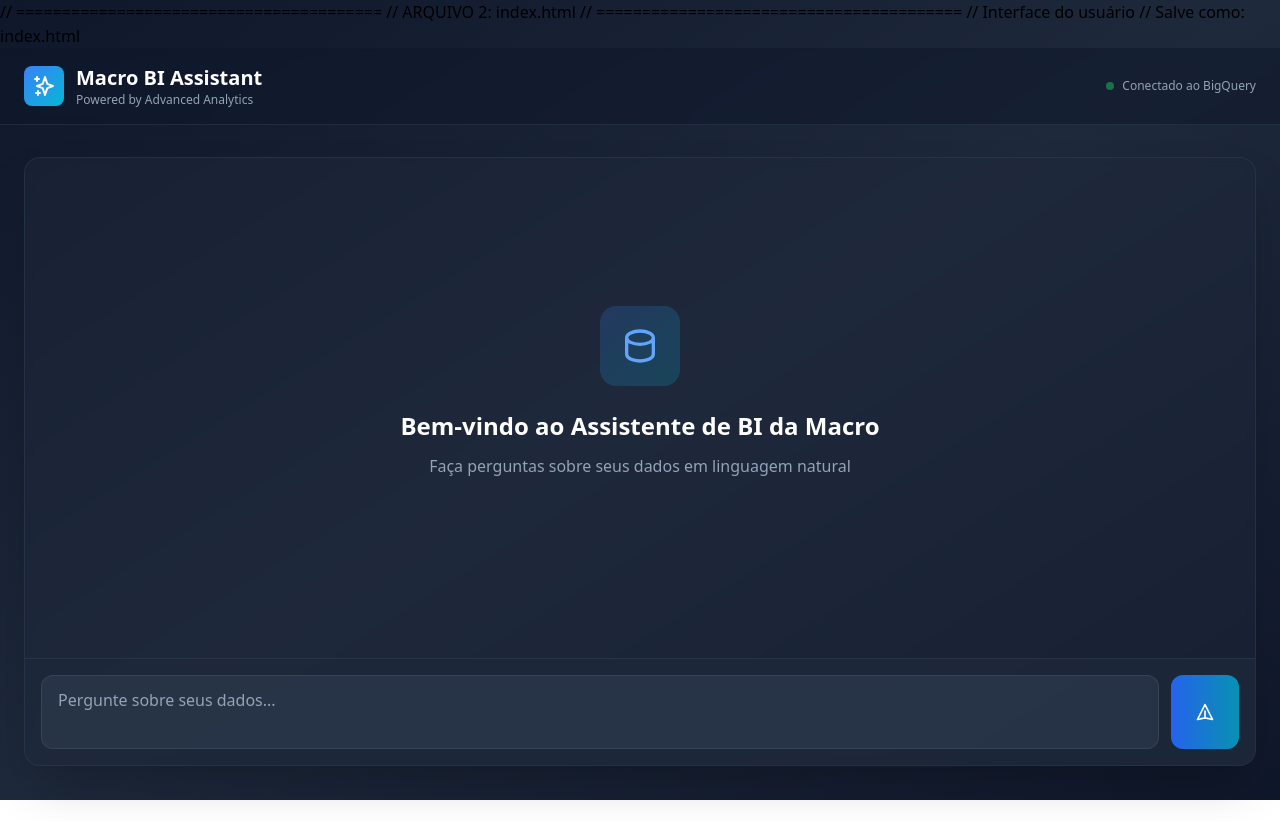
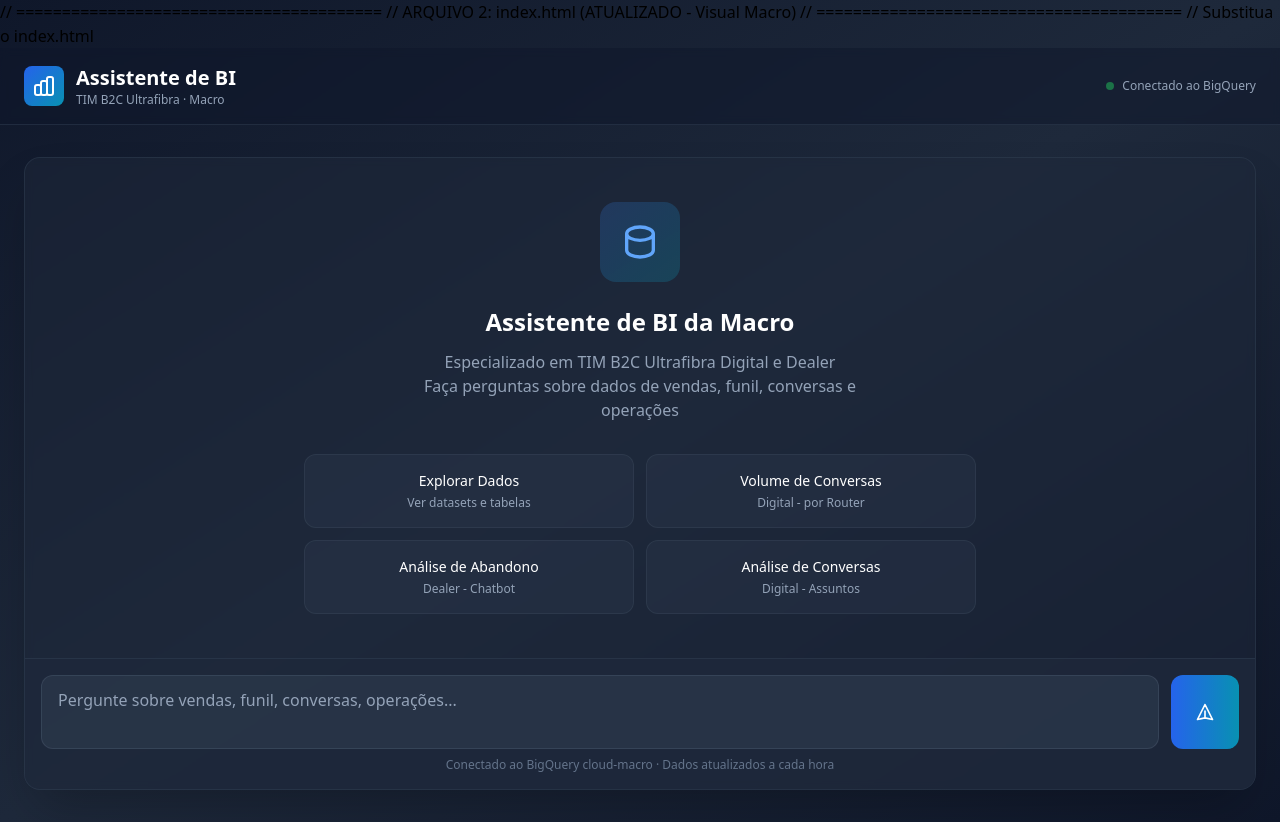
Before and after one commit to lucasmassollar/C-LUCAS-macro-ia-macro-ia-deploy, a plain HTML site: page index.html in a window 1280 px wide. Before the commit the page ends 800 px from the top, so only its background shows below. Drawn offline with nearby package versions, Linux system fonts and the light colour scheme.

Commit message:
Update index.html

```diff
--- a/index.html
+++ b/index.html
@@ -1,15 +1,14 @@
 // ========================================
-// ARQUIVO 2: index.html
+// ARQUIVO 2: index.html (ATUALIZADO - Visual Macro)
 // ========================================
-// Interface do usuário
-// Salve como: index.html
+// Substitua o index.html
 
 <!DOCTYPE html>
 <html lang="pt-BR">
 <head>
     <meta charset="UTF-8">
     <meta name="viewport" content="width=device-width, initial-scale=1.0">
-    <title>Macro BI Assistant</title>
+    <title>Assistente de BI · Macro</title>
     <script src="https://cdn.tailwindcss.com"></script>
 </head>
 <body class="bg-gradient-to-br from-slate-900 via-slate-800 to-slate-900 min-h-screen">
@@ -18,14 +17,14 @@
         <div class="max-w-7xl mx-auto px-6 py-4">
             <div class="flex items-center justify-between">
                 <div class="flex items-center gap-3">
-                    <div class="w-10 h-10 bg-gradient-to-br from-blue-500 to-cyan-500 rounded-lg flex items-center justify-center">
+                    <div class="w-10 h-10 bg-gradient-to-br from-blue-600 to-cyan-600 rounded-lg flex items-center justify-center">
                         <svg class="w-6 h-6 text-white" fill="none" stroke="currentColor" viewBox="0 0 24 24">
-                            <path stroke-linecap="round" stroke-linejoin="round" stroke-width="2" d="M5 3v4M3 5h4M6 17v4m-2-2h4m5-16l2.286 6.857L21 12l-5.714 2.143L13 21l-2.286-6.857L5 12l5.714-2.143L13 3z"></path>
+                            <path stroke-linecap="round" stroke-linejoin="round" stroke-width="2" d="M9 19v-6a2 2 0 00-2-2H5a2 2 0 00-2 2v6a2 2 0 002 2h2a2 2 0 002-2zm0 0V9a2 2 0 012-2h2a2 2 0 012 2v10m-6 0a2 2 0 002 2h2a2 2 0 002-2m0 0V5a2 2 0 012-2h2a2 2 0 012 2v14a2 2 0 01-2 2h-2a2 2 0 01-2-2z"></path>
                         </svg>
                     </div>
                     <div>
-                        <h1 class="text-xl font-bold text-white">Macro BI Assistant</h1>
-                        <p class="text-xs text-slate-400">Powered by Advanced Analytics</p>
+                        <h1 class="text-xl font-bold text-white">Assistente de BI</h1>
+                        <p class="text-xs text-slate-400">TIM B2C Ultrafibra · Macro</p>
                     </div>
                 </div>
                 <div class="flex items-center gap-2 text-xs text-slate-400">
@@ -45,8 +44,29 @@
                             <path stroke-linecap="round" stroke-linejoin="round" stroke-width="2" d="M4 7v10c0 2.21 3.582 4 8 4s8-1.79 8-4V7M4 7c0 2.21 3.582 4 8 4s8-1.79 8-4M4 7c0-2.21 3.582-4 8-4s8 1.79 8 4"></path>
                         </svg>
                     </div>
-                    <h2 class="text-2xl font-bold text-white mb-3">Bem-vindo ao Assistente de BI da Macro</h2>
-                    <p class="text-slate-400 mb-8 max-w-md">Faça perguntas sobre seus dados em linguagem natural</p>
+                    <h2 class="text-2xl font-bold text-white mb-3">Assistente de BI da Macro</h2>
+                    <p class="text-slate-400 mb-8 max-w-md">
+                        Especializado em TIM B2C Ultrafibra Digital e Dealer<br>
+                        Faça perguntas sobre dados de vendas, funil, conversas e operações
+                    </p>
+                    <div class="grid grid-cols-2 gap-3 w-full max-w-2xl text-left">
+                        <button onclick="setQuestion('Quais datasets temos disponíveis?')" class="p-4 bg-slate-700/30 hover:bg-slate-700/50 border border-slate-600/30 rounded-xl transition-all">
+                            <div class="text-sm font-medium text-white">Explorar Dados</div>
+                            <div class="text-xs text-slate-400 mt-1">Ver datasets e tabelas</div>
+                        </button>
+                        <button onclick="setQuestion('Quantas conversas tivemos ontem no Router 6?')" class="p-4 bg-slate-700/30 hover:bg-slate-700/50 border border-slate-600/30 rounded-xl transition-all">
+                            <div class="text-sm font-medium text-white">Volume de Conversas</div>
+                            <div class="text-xs text-slate-400 mt-1">Digital - por Router</div>
+                        </button>
+                        <button onclick="setQuestion('Onde temos mais abandono no funil do Chatbot Dealer?')" class="p-4 bg-slate-700/30 hover:bg-slate-700/50 border border-slate-600/30 rounded-xl transition-all">
+                            <div class="text-sm font-medium text-white">Análise de Abandono</div>
+                            <div class="text-xs text-slate-400 mt-1">Dealer - Chatbot</div>
+                        </button>
+                        <button onclick="setQuestion('Quais são os principais assuntos no Router 12?')" class="p-4 bg-slate-700/30 hover:bg-slate-700/50 border border-slate-600/30 rounded-xl transition-all">
+                            <div class="text-sm font-medium text-white">Análise de Conversas</div>
+                            <div class="text-xs text-slate-400 mt-1">Digital - Assuntos</div>
+                        </button>
+                    </div>
                 </div>
             </div>
 
@@ -54,7 +74,7 @@
                 <div class="flex gap-3">
                     <textarea
                         id="question-input"
-                        placeholder="Pergunte sobre seus dados..."
+                        placeholder="Pergunte sobre vendas, funil, conversas, operações..."
                         class="flex-1 px-4 py-3 bg-slate-700/50 border border-slate-600/50 rounded-xl text-white placeholder-slate-400 focus:outline-none focus:ring-2 focus:ring-blue-500/50 resize-none"
                         rows="2"
                     ></textarea>
@@ -68,6 +88,9 @@
                         </svg>
                     </button>
                 </div>
+                <p class="text-xs text-slate-500 mt-2 text-center">
+                    Conectado ao BigQuery cloud-macro · Dados atualizados a cada hora
+                </p>
             </div>
         </div>
     </div>
```
